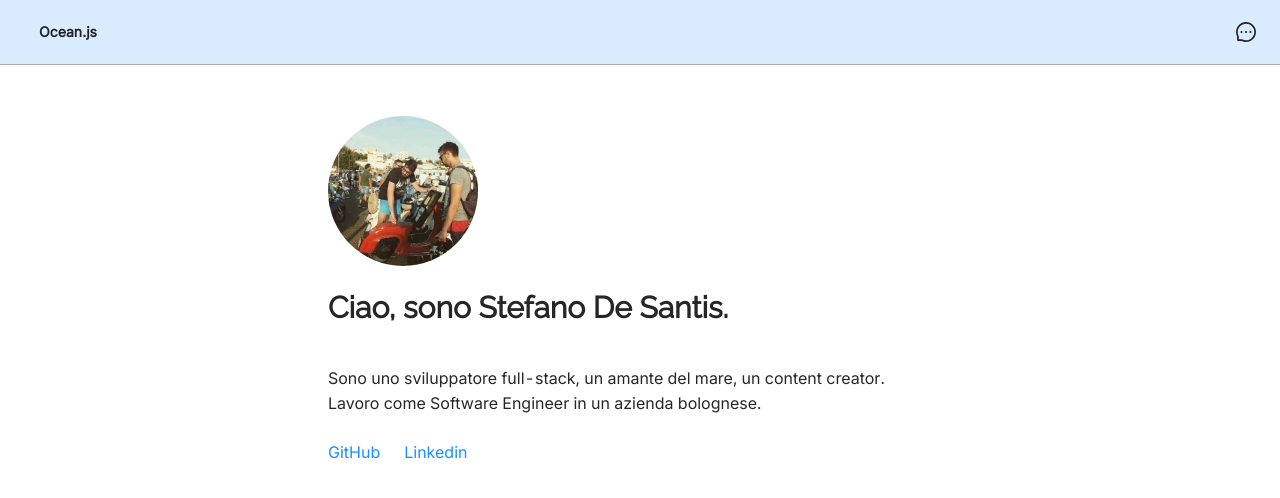
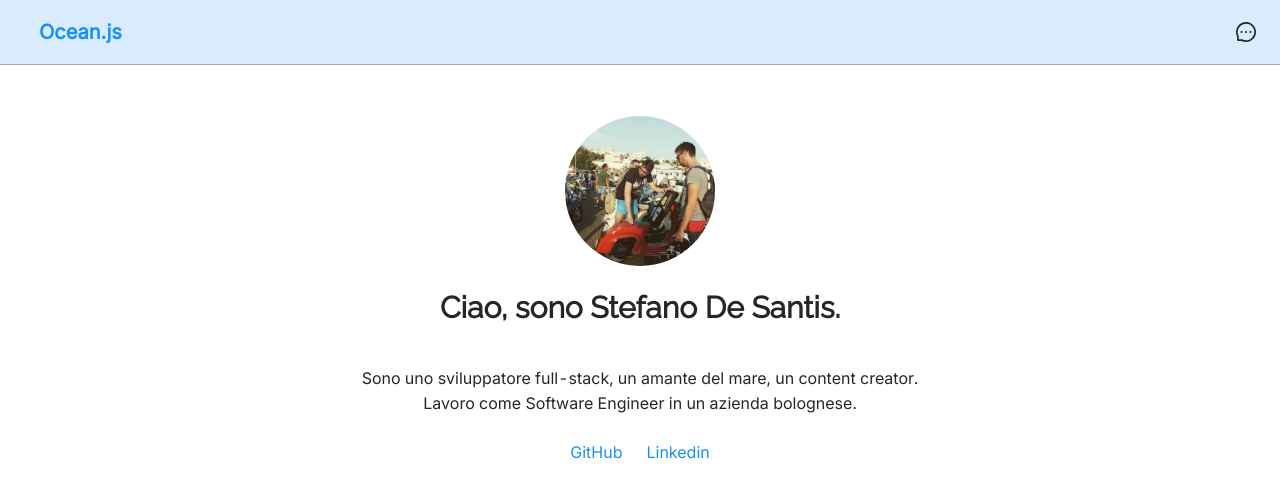
Before and after one commit to sdonafets/Ocean.js, a Next.js app: page /Home in a window 1280 px wide. Shown: the top 498 px of the page. Built offline with nearby package versions, Linux system fonts and the light colour scheme.

Commit message:
[OJS-FIX] Added prettier

```diff
--- a/components/AboutMe/AboutMe.module.scss
+++ b/components/AboutMe/AboutMe.module.scss
@@ -8,10 +8,12 @@
   .title {
     font-size: 1.875rem;
     font-family: "Raleway", sans-serif;
+    text-align: start;
   }
 
   .description {
     font-size: 1rem;
+    text-align: start;
   }
 
   .link{
--- a/components/AboutMe/index.tsx
+++ b/components/AboutMe/index.tsx
@@ -1,6 +1,6 @@
 import React from "react";
-import {Col, Row, Space, Typography} from "antd";
-import styles from "./AboutMe.module.scss"
+import { Col, Row, Space, Typography } from "antd";
+import styles from "./AboutMe.module.scss";
 import Link from "next/link";
 import Image from "next/image";
 import Avatar from "antd/lib/avatar/avatar";
@@ -8,55 +8,109 @@ import Avatar from "antd/lib/avatar/avatar";
 const AboutMe = () => {
   return (
     <Space className={styles.content} direction={"vertical"} size={"large"}>
-            <Row justify={"space-between"}>
-                <Col span={6}/>
-                <Col span={12}>
-                    <Avatar size={150}
-                            src={<Image alt="Picture of the author" layout={"fill"} src={"/assets/85155592.jpg"}/>}/>
+      <Row justify={"space-between"} align="middle">
+        <Col xs={2} sm={6} />
+        <Col
+          xs={20}
+          sm={12}
+          style={{
+            display: "inline-flex",
+            justifyContent: "center",
+            alignItems: "center",
+          }}
+        >
+          <Avatar
+            size={150}
+            src={
+              <Image
+                alt="Picture of the author"
+                layout={"fill"}
+                src={"/assets/85155592.jpg"}
+              />
+            }
+          />
         </Col>
-                <Col span={6}/>
+        <Col xs={2} sm={6} />
       </Row>
-            <Row justify={"space-between"}>
-                <Col span={6}/>
-                <Col span={12}>
-                    <Typography.Title className={styles.title}>Ciao, sono Stefano De Santis.</Typography.Title>
+      <Row justify={"space-between"} align="middle">
+        <Col xs={2} sm={6} />
+        <Col
+          xs={20}
+          sm={12}
+          style={{
+            display: "inline-flex",
+            justifyContent: "center",
+            alignItems: "center",
+          }}
+        >
+          <Typography.Title className={styles.title}>
+            Ciao, sono Stefano De Santis.
+          </Typography.Title>
         </Col>
-                <Col span={6}/>
+        <Col xs={2} sm={6} />
       </Row>
       <div>
-                <Row justify={"space-between"}>
-                    <Col span={6}/>
-                    <Col span={12}>
-                        <Typography.Text className={styles.description}>Sono uno sviluppatore full-stack, un amante del
-                            mare, un content
-                            creator.</Typography.Text>
+        <Row justify={"space-between"} align="middle">
+          <Col xs={2} sm={6} />
+          <Col
+            xs={20}
+            sm={12}
+            style={{
+              display: "inline-flex",
+              justifyContent: "center",
+              alignItems: "center",
+            }}
+          >
+            <Typography.Text className={styles.description}>
+              Sono uno sviluppatore full-stack, un amante del mare, un content
+              creator.
+            </Typography.Text>
           </Col>
-                    <Col span={6}/>
+          <Col xs={2} sm={6} />
         </Row>
-                <Row justify={"space-between"}>
-                    <Col span={6}/>
-                    <Col span={12}>
-                        <Typography.Text className={styles.description}>Lavoro come Software Engineer in un azienda
-                            bolognese.</Typography.Text>
+        <Row justify={"space-between"} align="middle">
+          <Col xs={2} sm={6} />
+          <Col
+            xs={20}
+            sm={12}
+            style={{
+              display: "inline-flex",
+              justifyContent: "center",
+              alignItems: "center",
+            }}
+          >
+            <Typography.Text className={styles.description}>
+              Lavoro come Software Engineer in un azienda bolognese.
+            </Typography.Text>
           </Col>
-                    <Col span={6}/>
+          <Col xs={2} sm={6} />
         </Row>
       </div>
-            <Row justify={"start"}>
-                <Col span={6}/>
-                <Col span={12}>
+      <Row justify={"start"} align="middle">
+        <Col xs={2} sm={6} />
+        <Col
+          xs={20}
+          sm={12}
+          style={{
+            display: "inline-flex",
+            justifyContent: "center",
+            alignItems: "center",
+          }}
+        >
           <Space size={"large"}>
             <Typography.Text className={styles.description}>
               <Link href={"https://github.com/sdonafets/"}>GitHub</Link>
             </Typography.Text>
             <Typography.Text className={styles.description}>
-                        <Link href={"https://www.linkedin.com/in/stefanodesantis4"}>Linkedin</Link>
+              <Link href={"https://www.linkedin.com/in/stefanodesantis4"}>
+                Linkedin
+              </Link>
             </Typography.Text>
           </Space>
         </Col>
-                <Col span={6}/>
+        <Col xs={2} sm={6} />
       </Row>
     </Space>
   );
-}
+};
 export default AboutMe;
--- a/components/Layout/Navbar/Navbar.module.scss
+++ b/components/Layout/Navbar/Navbar.module.scss
@@ -15,10 +15,7 @@
     box-shadow: none;
     -webkit-box-shadow: none;
     font-weight: bold;
-  }
-
-  .logo {
-    height: 32px;
-    margin-left: 1rem;
+    font-size: 20px;
+    line-height: 20px;
   }
 }
--- a/components/Layout/Navbar/index.tsx
+++ b/components/Layout/Navbar/index.tsx
@@ -1,8 +1,8 @@
 import React from "react";
 import styles from "./Navbar.module.scss";
-import {useRouter} from "next/router";
-import {Button} from "antd";
-import {MessageOutlined} from "@ant-design/icons";
+import { useRouter } from "next/router";
+import { Button } from "antd";
+import { MessageOutlined } from "@ant-design/icons";
 import Link from "next/link";
 
 const Navbar = () => {
@@ -11,12 +11,21 @@ const Navbar = () => {
     <nav className={styles.navbar}>
       <Button
         className={styles.menu}
-                type="ghost"
+        type="link"
         onClick={() => router.push("/")}
-            >Ocean.js</Button>
+      >
+        Ocean.js
+      </Button>
       <div>
-                <Link passHref href={"mailto:stefano.desantis4@libero.it"}><MessageOutlined
-                    style={{fontSize: "20px", paddingTop: "4px", paddingBottom:"4px"}}/></Link>
+        <Link passHref href={"mailto:stefano.desantis4@libero.it"}>
+          <MessageOutlined
+            style={{
+              fontSize: "20px",
+              paddingTop: "4px",
+              paddingBottom: "4px",
+            }}
+          />
+        </Link>
       </div>
     </nav>
   );
--- a/package.json
+++ b/package.json
@@ -5,7 +5,7 @@
     "dev": "next dev",
     "build": "next build",
     "start": "next start",
-    "lint": "next lint"
+    "lint": "next lint --fix"
   },
   "dependencies": {
     "@ant-design/icons": "^4.7.0",
@@ -34,9 +34,13 @@
   "devDependencies": {
     "@types/node": "^17.0.2",
     "@types/react": "^17.0.37",
+    "@typescript-eslint/eslint-plugin": "^5.8.0",
     "autoprefixer": "^10.4.0",
     "eslint": "8.5.0",
     "eslint-config-next": "12.0.7",
+    "eslint-config-prettier": "^8.3.0",
+    "eslint-plugin-prettier": "^4.0.0",
+    "prettier": "^2.5.1",
     "prisma": "^3.6.0",
     "typescript": "^4.5.4"
   },
--- a/pages/_app.tsx
+++ b/pages/_app.tsx
@@ -1,20 +1,23 @@
-import {AppProps} from "next/app";
-import {UserProvider} from '@auth0/nextjs-auth0';
+import { AppProps } from "next/app";
+import { UserProvider } from "@auth0/nextjs-auth0";
 import dynamic from "next/dynamic";
-import {ApolloProvider} from "@apollo/client";
-import {useApollo} from "@/libs/apollo";
-import 'antd/dist/antd.css';
+import { ApolloProvider } from "@apollo/client";
+import { useApollo } from "@/libs/apollo";
+import "antd/dist/antd.css";
 import Head from "next/head";
 import "@/styles/global.scss";
 
-function MyApp({Component, pageProps}: AppProps) {
+function MyApp({ Component, pageProps }: AppProps) {
   const apolloClient = useApollo(pageProps);
-    const DynamicLayout = dynamic(() => import("../components/Layout"))
+  const DynamicLayout = dynamic(() => import("../components/Layout"));
 
-    return (<>
+  return (
+    <>
       <Head>
         <title>Ocean.js</title>
         <meta name="viewport" content="initial-scale=1.0, width=device-width" />
+        <meta name="robots" content="index, follow" />
+        <meta name="description" content="Ocean. Un oceano di informazioni." />
       </Head>
       <UserProvider>
         <ApolloProvider client={apolloClient}>
--- a/pages/api/auth/[...auth0].ts
+++ b/pages/api/auth/[...auth0].ts
@@ -1,3 +1,3 @@
-import {handleAuth} from "@auth0/nextjs-auth0";
+import { handleAuth } from "@auth0/nextjs-auth0";
 
 export default handleAuth();
```
Also changed, not shown: components/Layout/index.tsx (+5 -5 lines), pages/Home/index.tsx (+5 -5 lines), pages/api/graphql.ts (+20 -20 lines), .eslintrc.json, 1 other file (tests, documents, lock files or other folders). Lines whose indentation alone changed are shown as unchanged.
